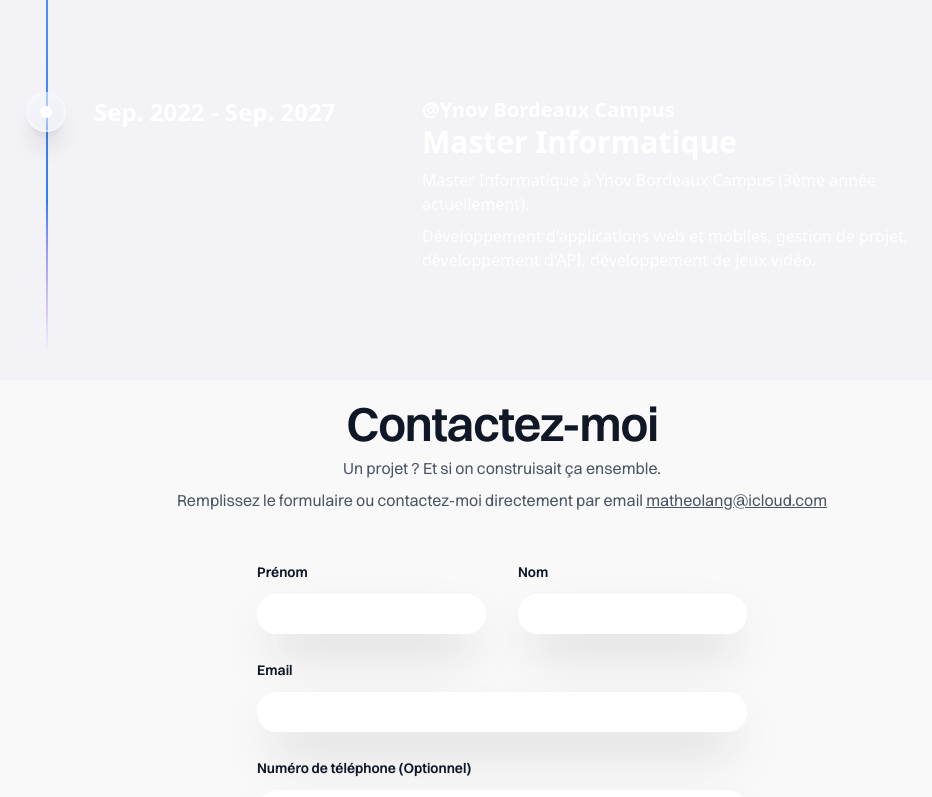
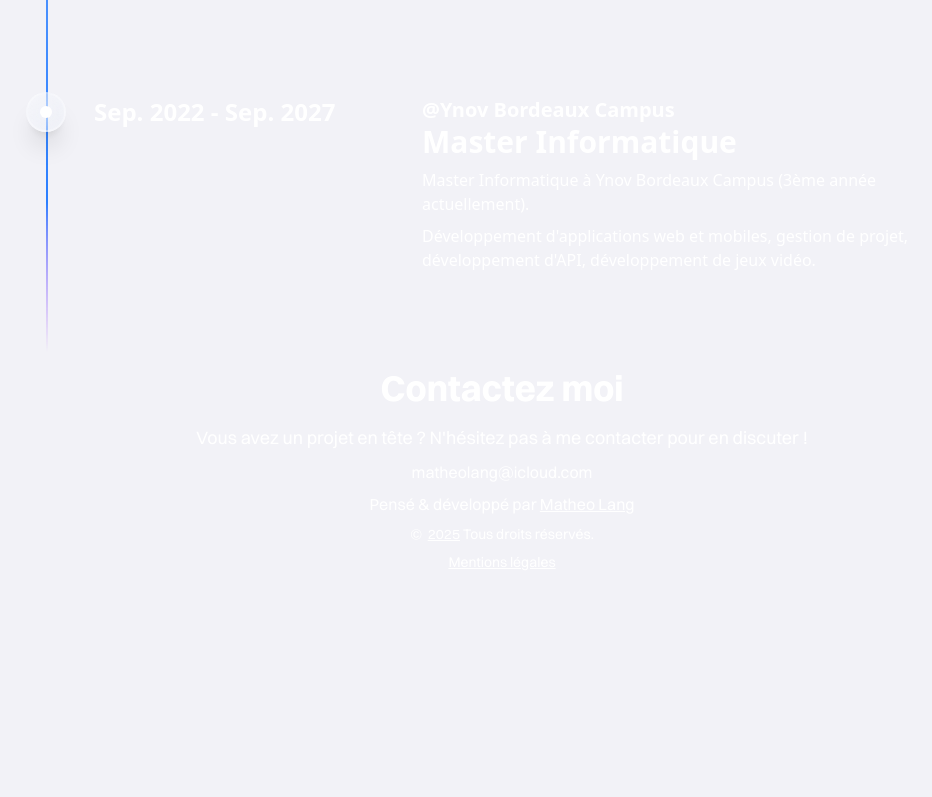
Before and after one commit to Matsuel/portfolio, a Next.js app: page / in a window 1280 px wide. Shown: the part 3151-3948 px from the top of the page, without its empty margins (138-1070 px from the left). After the commit the page ends 3819 px from the top, so only its background shows below. Built offline with nearby package versions, Linux system fonts and the light colour scheme.

Commit message:
Implement feature X to enhance user experience and fix bug Y in module Z

```diff
--- a/src/app/page.tsx
+++ b/src/app/page.tsx
@@ -1,5 +1,4 @@
 import Background from "@/components/Background";
-import Contact from "@/components/Contact";
 import Footer from "@/components/Footer";
 import Hero from "@/components/Hero";
 import Loader from "@/components/Loader";
@@ -18,7 +17,7 @@ export default function Home() {
       <Services />
       <Projects />
       <Parcours />
-      <Contact />
+      {/* <Contact /> */}
       <Footer />
     </div>
   );
```
Also changed, not shown: 1 other file (tests, documents, lock files or other folders).
